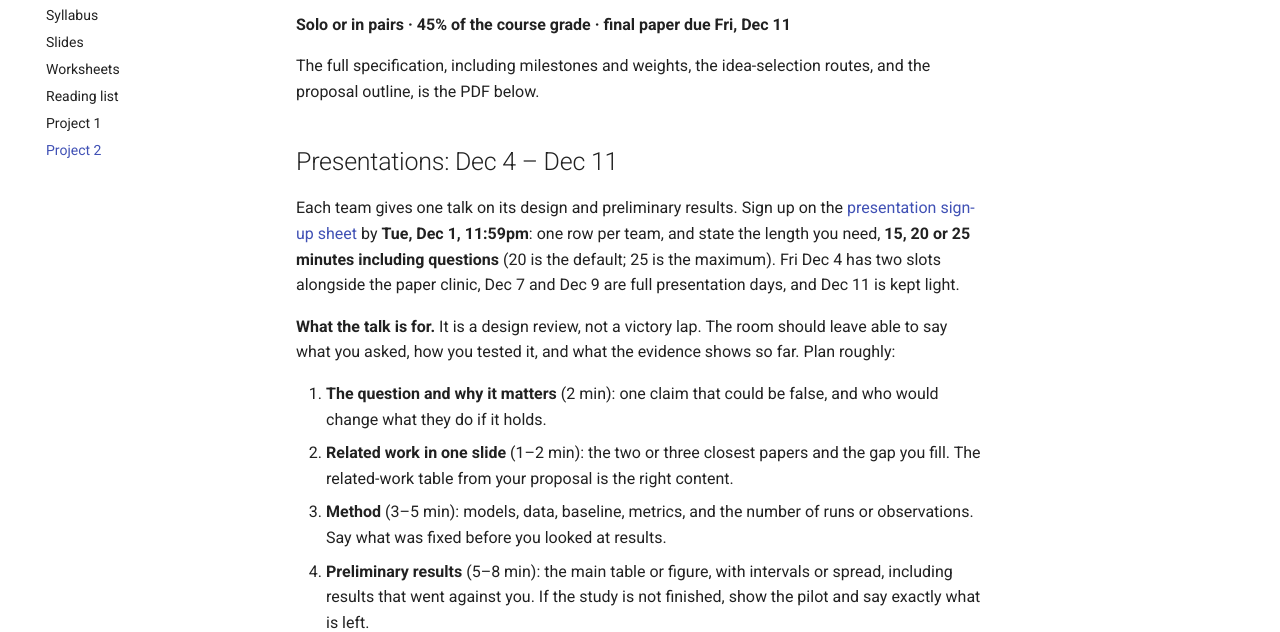
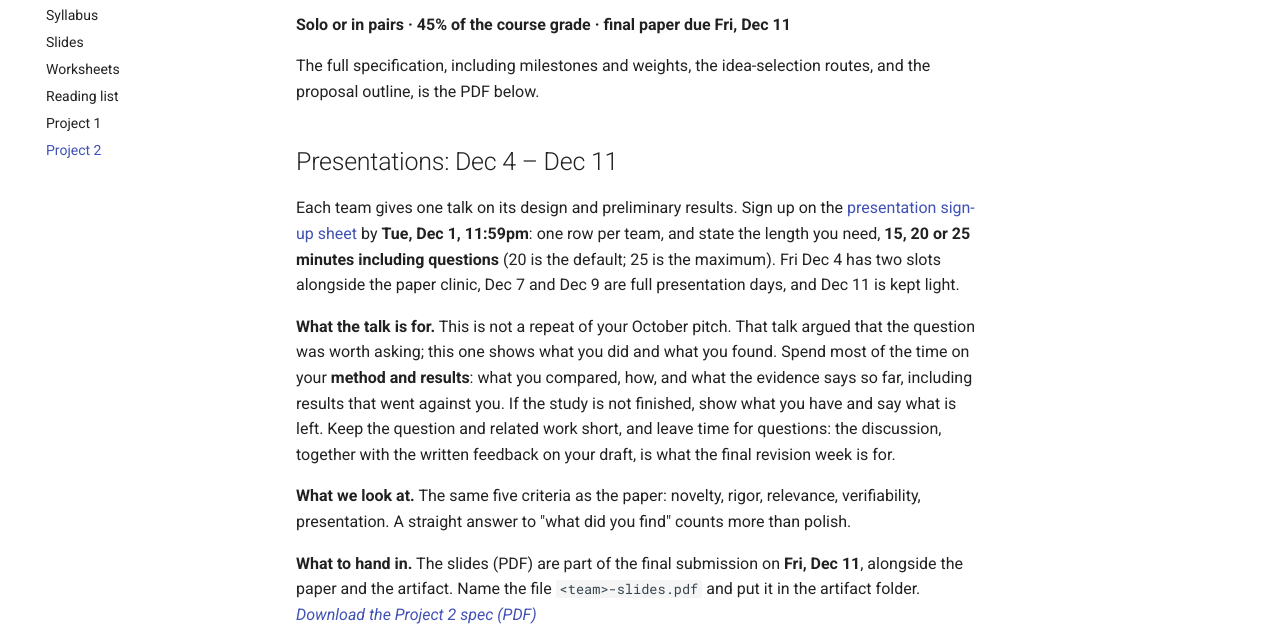
Before and after one commit to jie-jw-wu/se-ai-fall2026, a plain HTML site: page project2/index.html in a window 1280 px wide. Shown: the part 168-800 px from the top of the page. Drawn offline with Linux system fonts and the light colour scheme.

Commit message:
Publish course site

```diff
--- a/project2/index.html
+++ b/project2/index.html
@@ -511,29 +511,17 @@ by <strong>Tue, Dec 1, 11:59pm</strong>: one row per team, and state the length
 <strong>15, 20 or 25 minutes including questions</strong> (20 is the default; 25 is the
 maximum). Fri Dec 4 has two slots alongside the paper clinic, Dec 7 and Dec 9
 are full presentation days, and Dec 11 is kept light.</p>
-<p><strong>What the talk is for.</strong> It is a design review, not a victory lap. The room
-should leave able to say what you asked, how you tested it, and what the
-evidence shows so far. Plan roughly:</p>
-<ol>
-<li><strong>The question and why it matters</strong> (2 min): one claim that could be
-   false, and who would change what they do if it holds.</li>
-<li><strong>Related work in one slide</strong> (1–2 min): the two or three closest papers
-   and the gap you fill. The related-work table from your proposal is the
-   right content.</li>
-<li><strong>Method</strong> (3–5 min): models, data, baseline, metrics, and the number of
-   runs or observations. Say what was fixed before you looked at results.</li>
-<li><strong>Preliminary results</strong> (5–8 min): the main table or figure, with
-   intervals or spread, including results that went against you. If the
-   study is not finished, show the pilot and say exactly what is left.</li>
-<li><strong>Threats and next steps</strong> (1–2 min): the two or three limitations you
-   already know, and what changes before Dec 11.</li>
-<li><strong>Questions</strong>: leave at least 3 minutes. Questions and the written feedback
-   on your draft are what the final revision week is for.</li>
-</ol>
+<p><strong>What the talk is for.</strong> This is not a repeat of your October pitch. That
+talk argued that the question was worth asking; this one shows what you did
+and what you found. Spend most of the time on your <strong>method and results</strong>:
+what you compared, how, and what the evidence says so far, including results
+that went against you. If the study is not finished, show what you have and
+say what is left. Keep the question and related work short, and leave time
+for questions: the discussion, together with the written feedback on your
+draft, is what the final revision week is for.</p>
 <p><strong>What we look at.</strong> The same five criteria as the paper: novelty, rigor,
-relevance, verifiability, presentation. Clear slides with one message each,
-numbers on the slide rather than read aloud, and a straight answer to "what
-did you find" count more than polish.</p>
+relevance, verifiability, presentation. A straight answer to "what did you
+find" counts more than polish.</p>
 <p><strong>What to hand in.</strong> The slides (PDF) are part of the final submission on
 <strong>Fri, Dec 11</strong>, alongside the paper and the artifact. Name the file
 <code>&lt;team&gt;-slides.pdf</code> and put it in the artifact folder.
```
Also changed, not shown: search/search_index.json (+1 -1 lines).
